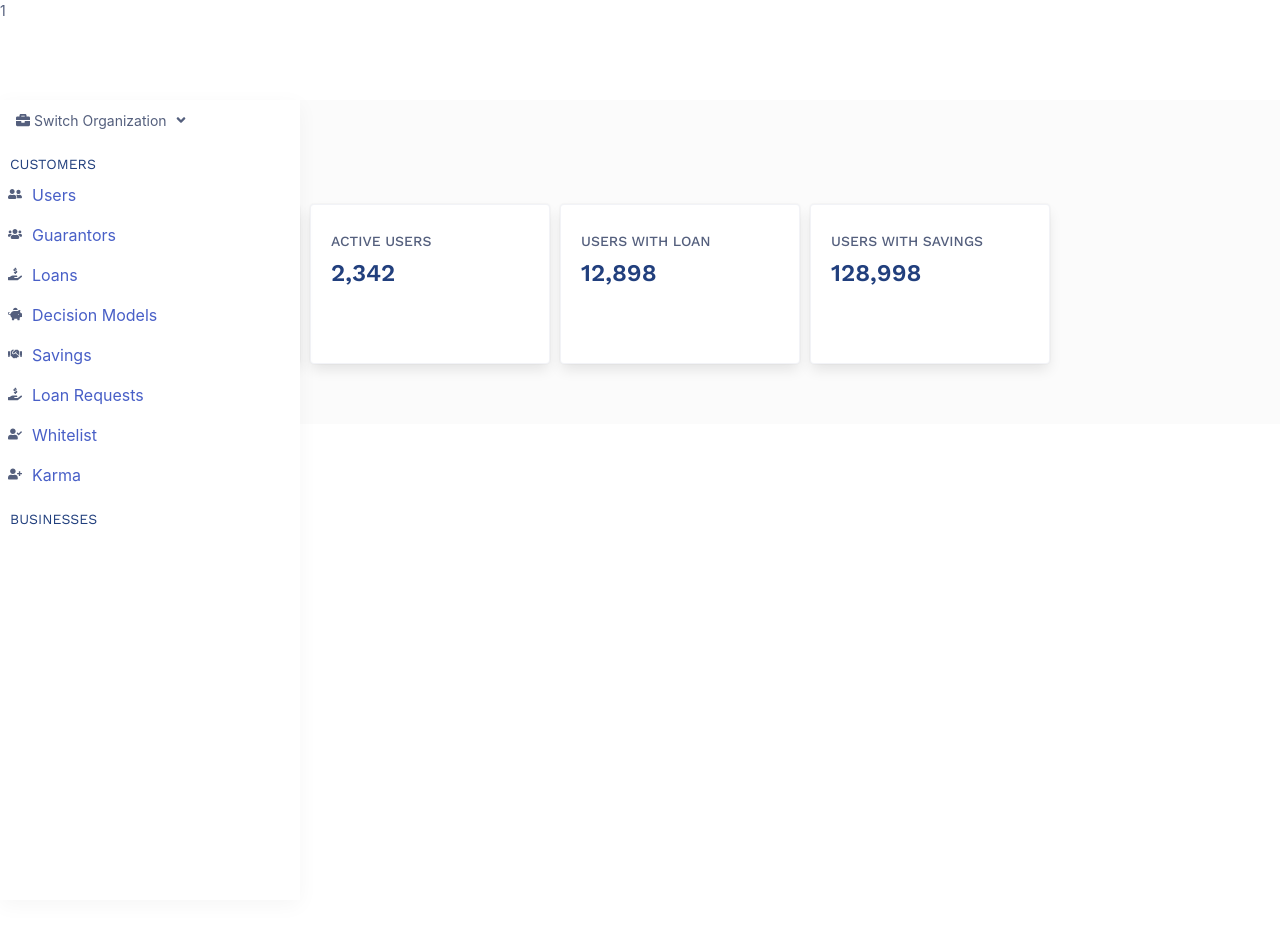
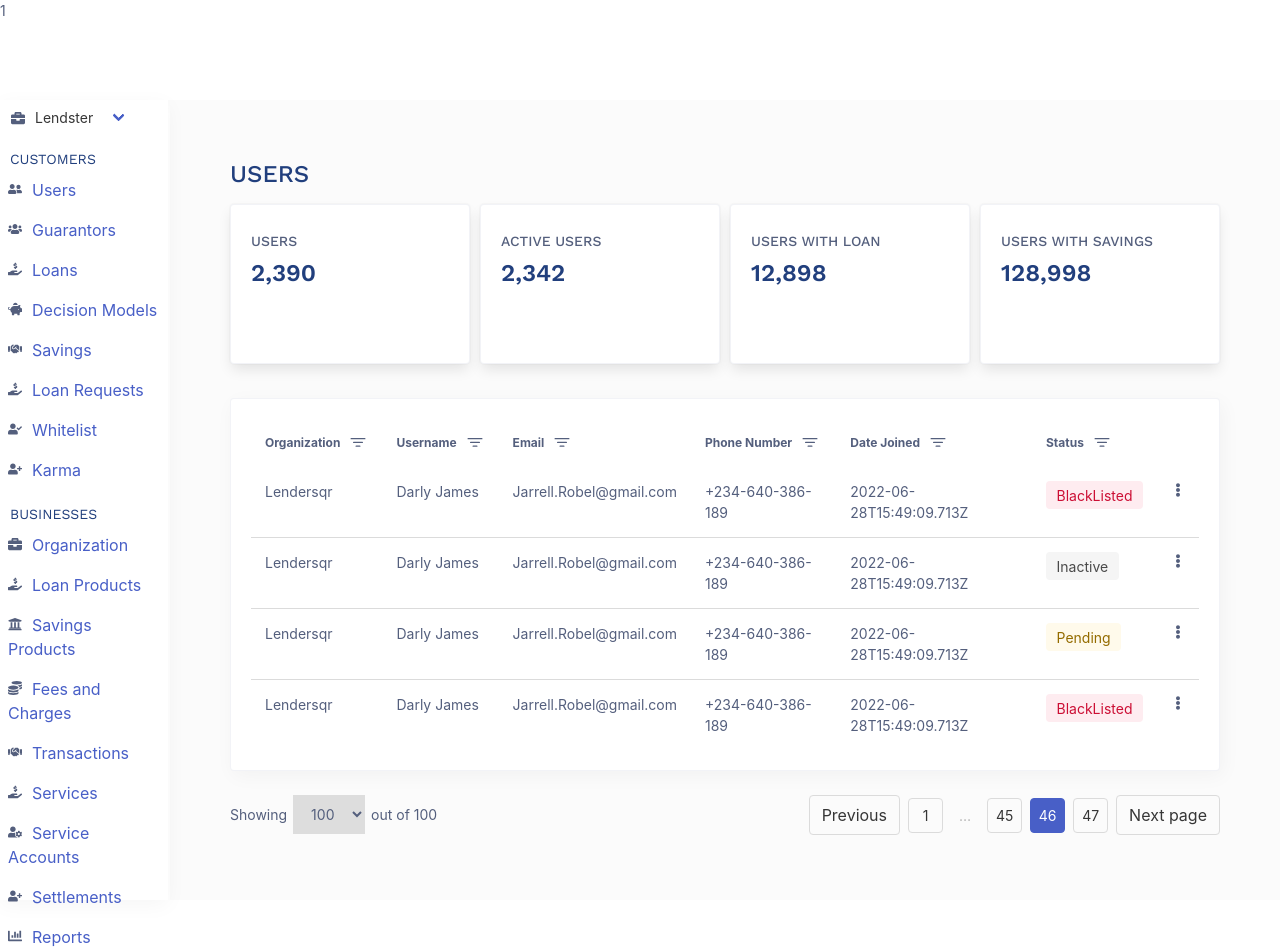
Before and after one commit to sparkle666/lendsQR-Project, a React (Create React App) app: page / in a window 1280 px wide. Shown: the top 952 px of the page. Before the commit the page ends 800 px from the top, so only its background shows below. Built offline with nearby package versions, Linux system fonts and the light colour scheme.

Commit message:
fleshing out dashboard

```diff
--- a/src/components/SideBar.jsx
+++ b/src/components/SideBar.jsx
@@ -42,9 +42,17 @@ const SideBar = () => {
     "Whitelist",
     "Karma",
   ];
-  let iconNames2 = {
-
-  }
+  let iconNames2 = [
+    <FaBriefcase />,
+    <FaHandHoldingUsd />,
+    <FaUniversity />,
+    <FaCoins />,
+    <FaHandshake />,
+    <FaHandHoldingUsd />,
+    <FaUserCog />,
+    <FaUserPlus />,
+    <FaChartBar />,
+  ];
   let iconTitle2 = [
     "Organization",
     "Loan Products",
@@ -54,15 +62,30 @@ const SideBar = () => {
     "Services",
     "Service Accounts",
     "Settlements",
+    "Reports",
   ];
   return (
     <>
-      <Dropdown />
+      <div class="control has-icons-left">
+        <div class="select">
+          <select style = {{border: "none"}}>
+            <option>Select</option>
+            <option>Lendersqr</option>
+            <option selected>Lendster</option>
+          </select>
+        </div>
+        <span class="icon is-left">
+          <FaBriefcase />
+        </span>
+      </div>
       <p style={{ marginLeft: "10px", marginTop: "14px" }}>CUSTOMERS</p>
       {iconTitle.map((title, index) => (
         <Links name={title} icon={iconNames[index]} />
       ))}
       <p style={{ marginLeft: "10px", marginTop: "14px" }}>BUSINESSES</p>
+      {iconTitle2.map((title, index) => (
+        <Links name={title} icon={iconNames2[index]} />
+      ))}
     </>
   );
 };
--- a/src/components/Table.jsx
+++ b/src/components/Table.jsx
@@ -1,9 +1,61 @@
-import React from 'react';
+import React from "react";
+import { FaEllipsisV } from "react-icons/fa";
+import { BsFilter } from "react-icons/bs";
 
 const Table = () => {
   return (
-    <div>
-      <h1> </h1>
+    <div className="table-container">
+    <table className="table is-hoverable is-fullwidth">
+      <thead>
+        <tr>
+          <th> <span> Organization <BsFilter style = {{fontSize: "20px", fontWeight: "600"}} /> </span> </th>
+          <th> <span> Username <BsFilter style = {{fontSize: "20px", fontWeight: "600"}} /> </span> </th>
+          <th> <span> Email <BsFilter style = {{fontSize: "20px", fontWeight: "600"}} /> </span> </th>
+          <th> <span> Phone Number <BsFilter style = {{fontSize: "20px", fontWeight: "600"}} /> </span> </th>
+          <th> <span> Date Joined <BsFilter style = {{fontSize: "20px", fontWeight: "600"}} /> </span> </th>
+          <th> <span> Status <BsFilter style = {{fontSize: "20px", fontWeight: "600"}} /> </span> </th>
+          <th></th>
+        </tr>
+      </thead>
+      <tbody>
+        <tr>
+          <td>Lendersqr</td>
+          <td>Darly James</td>
+          <td>Jarrell.Robel@gmail.com</td>
+          <td>+234-640-386-189</td>
+          <td>2022-06-28T15:49:09.713Z</td>
+          <td><span className="tag is-danger is-light">BlackListed</span></td>
+          <td><FaEllipsisV /></td>
+        </tr>
+        <tr>
+        <td>Lendersqr</td>
+          <td>Darly James</td>
+          <td>Jarrell.Robel@gmail.com</td>
+          <td>+234-640-386-189</td>
+          <td>2022-06-28T15:49:09.713Z</td>
+          <td><span className="tag">Inactive</span></td>
+          <td><FaEllipsisV /></td>
+        </tr>
+        <tr>
+        <td>Lendersqr</td>
+          <td>Darly James</td>
+          <td>Jarrell.Robel@gmail.com</td>
+          <td>+234-640-386-189</td>
+          <td>2022-06-28T15:49:09.713Z</td>
+          <td><span className="tag is-warning is-light">Pending</span></td>
+          <td><FaEllipsisV /></td>
+        </tr>
+        <tr>
+        <td>Lendersqr</td>
+          <td>Darly James</td>
+          <td>Jarrell.Robel@gmail.com</td>
+          <td>+234-640-386-189</td>
+          <td>2022-06-28T15:49:09.713Z</td>
+          <td><span className="tag is-danger is-light">BlackListed</span></td>
+          <td><FaEllipsisV /></td>
+        </tr>
+      </tbody>
+    </table>
     </div>
   );
 };
--- /dev/null
+++ b/src/components/TableFilter.jsx
@@ -0,0 +1,27 @@
+import React from "react";
+
+const TableFilter = () => {
+  return (
+    <div>
+      {/* <p>Showing </p> */}
+      <div style={{ display: "flex", alignItems: "center", gap: "6px" }}>
+        <span> Showing </span>
+        <select
+          style={{
+            outline: "none",
+            border: "none",
+            padding: "10px 14px",
+            backgroundColor: "#ddd",
+          }}
+        >
+          <option>50</option>
+          <option selected>100</option>
+          <option>150</option>
+        </select>
+        <span> out of 100</span>
+      </div>
+    </div>
+  );
+};
+
+export default TableFilter;
--- /dev/null
+++ b/src/components/TableFooter.jsx
@@ -0,0 +1,11 @@
+import React from 'react'
+
+const TableFooter = ({children}) => {
+  return (
+    <div className='table__footer'>
+        {children}
+    </div>
+  )
+}
+
+export default TableFooter
--- /dev/null
+++ b/src/components/TablePagination.jsx
@@ -0,0 +1,47 @@
+import React from "react";
+
+const TablePagination = () => {
+  return (
+    <div>
+      <nav
+        class="pagination is-centered"
+        role="navigation"
+        aria-label="pagination"
+      >
+        <a class="pagination-previous">Previous</a>
+        <a class="pagination-next">Next page</a>
+        <ul class="pagination-list">
+          <li>
+            <a class="pagination-link" aria-label="Goto page 1">
+              1
+            </a>
+          </li>
+          <li>
+            <span class="pagination-ellipsis">&hellip;</span>
+          </li>
+          <li>
+            <a class="pagination-link" aria-label="Goto page 45">
+              45
+            </a>
+          </li>
+          <li>
+            <a
+              class="pagination-link is-current"
+              aria-label="Page 46"
+              aria-current="page"
+            >
+              46
+            </a>
+          </li>
+          <li>
+            <a class="pagination-link" aria-label="Goto page 47">
+              47
+            </a>
+          </li>
+        </ul>
+      </nav>
+    </div>
+  );
+};
+
+export default TablePagination;
--- a/src/components/UserContent.jsx
+++ b/src/components/UserContent.jsx
@@ -1,8 +1,10 @@
 import React from 'react';
 import Card from './Card';
 import CardList from './CardList';
-import { FaUserFriends } from "react-icons/fa"
-import { FaBeer } from 'react-icons/fa'
+import Table from "./Table"
+import TableFooter from './TableFooter';
+import TableFilter from './TableFilter';
+import TablePagination from './TablePagination';
 
 const UserContent = () => {
   return (
@@ -14,6 +16,11 @@ const UserContent = () => {
         <Card title="Users With Loan" stats={12898} />
         <Card title="Users With Savings" stats={128998} />
       </CardList>
+      <Table />
+      <TableFooter>
+        <TableFilter />
+        <TablePagination />
+      </TableFooter>
     </div>
   );
 };
--- a/src/style.scss
+++ b/src/style.scss
@@ -1,8 +1,9 @@
-@import url('https://fonts.googleapis.com/css2?family=Poppins:wght@100;400;500;600&family=Roboto:wght@300;500;700;900&display=swap');
-@import url('https://fonts.googleapis.com/css2?family=Work+Sans:ital,wght@0,100;0,200;0,300;0,400;0,500;0,600;0,700;0,800;1,200;1,600;1,700&display=swap');
+@import url("https://fonts.googleapis.com/css2?family=Poppins:wght@100;400;500;600&family=Roboto:wght@300;500;700;900&display=swap");
+@import url("https://fonts.googleapis.com/css2?family=Work+Sans:ital,wght@0,100;0,200;0,300;0,400;0,500;0,600;0,700;0,800;1,200;1,600;1,700&display=swap");
 
 //  Default colors
-$navlinkColor: #213F7D;
+$primaryColor: #213f7d;
+$navlinkHover: #363636;
 $fontWeight: 400;
 $fontSize: 16px;
 $fontFamily: Work Sans;
@@ -15,8 +16,11 @@ $fontFamily: Work Sans;
 }
 p {
   font-family: $fontFamily, "Poppins";
-  color: #213f7d;
+  color: $primaryColor;
 }
+
+
+
 input {
   display: block;
 }
@@ -26,10 +30,11 @@ a {
   text-decoration: none;
   font-size: $fontSize;
   font-weight: $fontWeight;
+  &:hover {
+    color: $navlinkHover;
+  }
 }
-a:hover {
-  color: #363636;
-}
+
 hr {
   background-color: whitesmoke;
   border: none;
@@ -83,12 +88,12 @@ img {
   z-index: 2;
 }
 .sidebar {
-  width: 300px;
+  width: 210px;
   background: #ffffff;
   box-shadow: 0px 5px 20px rgba(0, 0, 0, 0.04);
   height: 100vh;
   z-index: 1;
-  position: fixed;
+  // position: fixed;
 }
 .body {
   width: auto;
@@ -144,7 +149,7 @@ img {
   border-radius: 4px;
 }
 .card__title {
-  font-family: 'Work Sans';
+  font-family: "Work Sans";
   font-style: normal;
   font-weight: 500;
   font-size: 14px;
@@ -187,12 +192,67 @@ img {
 }
 // Dropdown
 
-.dropdown button{
+.dropdown button {
   outline: none;
   border-color: none;
 }
-a > span > svg{
+a > span > svg {
   margin-right: 10px;
+}
+
+// Table
+.table-container {
+  background: #ffffff;
+  border: 1px solid rgba(33, 63, 125, 0.06);
+  box-shadow: 3px 5px 20px rgba(0, 0, 0, 0.04);
+  border-radius: 4px;
+  margin-top: 34px;
+  padding: 20px;
+  color: $primaryColor;
+
+  th > span{
+    font-size: 12px;
+    vertical-align: middle;
+    display: flex;
+    align-items: center;
+    gap: 8px;
+  }
+  table {
+    color: $primaryColor;
+    text-align: left;
+    border: none;
+    outline: none;
+    th, td {
+      padding: 14px;
+
+    }
+    thead {
+      font-weight: 600;
+      border: none;
+      padding: 16px;
+    tr {
+        border: 0;
+        // margin: 14px;
+        text-align: left;
+      }
+    }
+    th {
+      border: none;
+    }
+    td {
+      margin: 24px;
+      text-align: left;
+      font-size: 14px;
+    }
+    .tag{
+      font-size: 14px;
+    }
+  }
+}
+
+.table__footer{
+  display: flex;
+  justify-content: space-between;
 }
 
 /* Mobile responsive */
```
